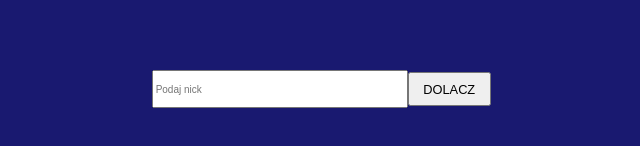
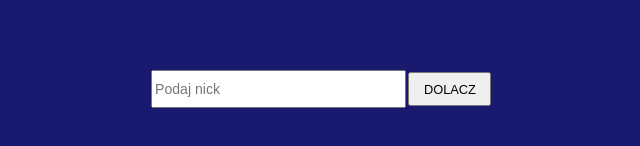
Before and after one commit to Deaponn/chinczyk, a website with bundled scripts: page static/index.html in a window 1280 px wide. Shown: the part 290-436 px from the top of the page, 297-937 px from the left. Built offline with nearby package versions, Linux system fonts and the light colour scheme.

Commit message:
Update style.css
Made font bigger in logging in screen

```diff
--- a/static/style.css
+++ b/static/style.css
@@ -1,7 +1,3 @@
-*{
-  font-size: 10px;
-}
-
 body{
   background-color:midnightblue;
   width: 100vw;
@@ -39,8 +35,10 @@ body{
 
 #nickname{
   box-sizing: border-box;
+  font-size: 1.1vw;
   width: 20vw;
   height: 3vw;
+  margin-right: 2px;
 }
 
 #lobby{
```
